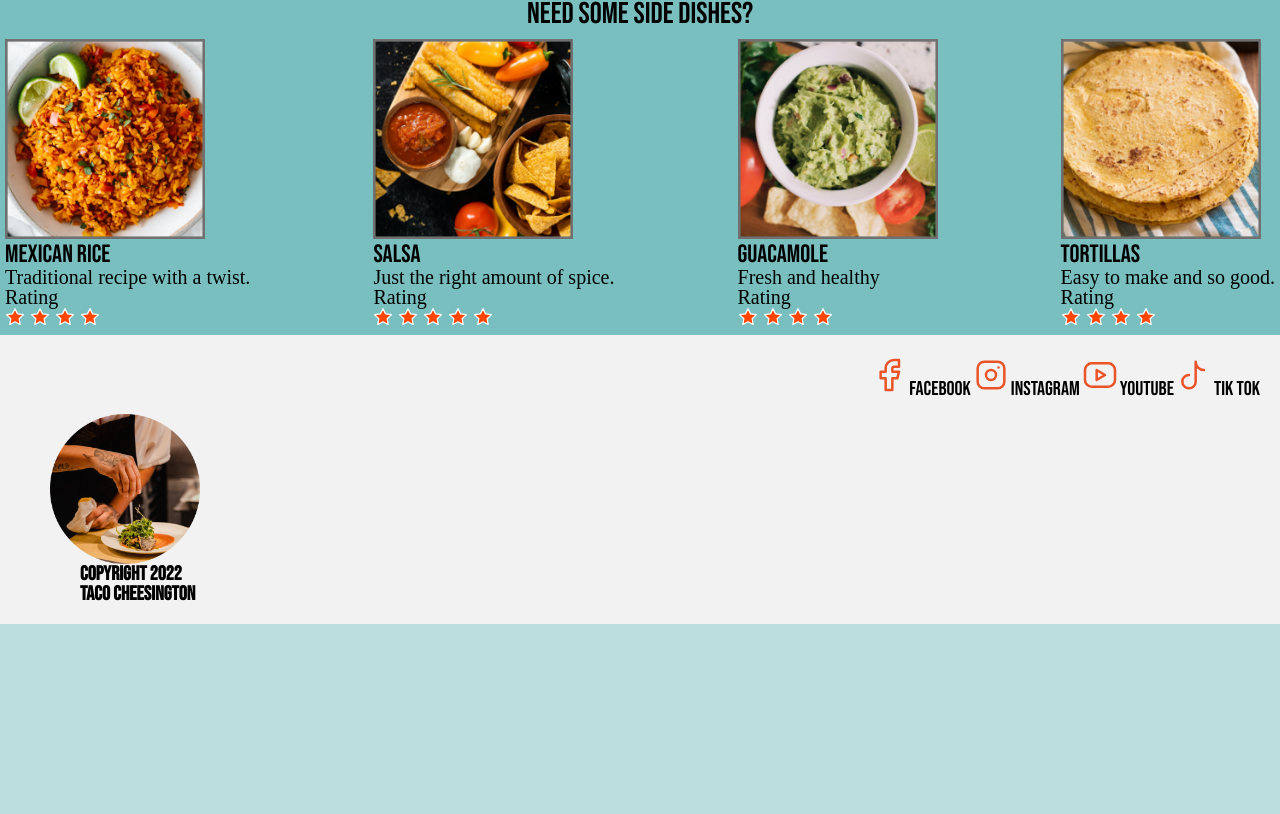
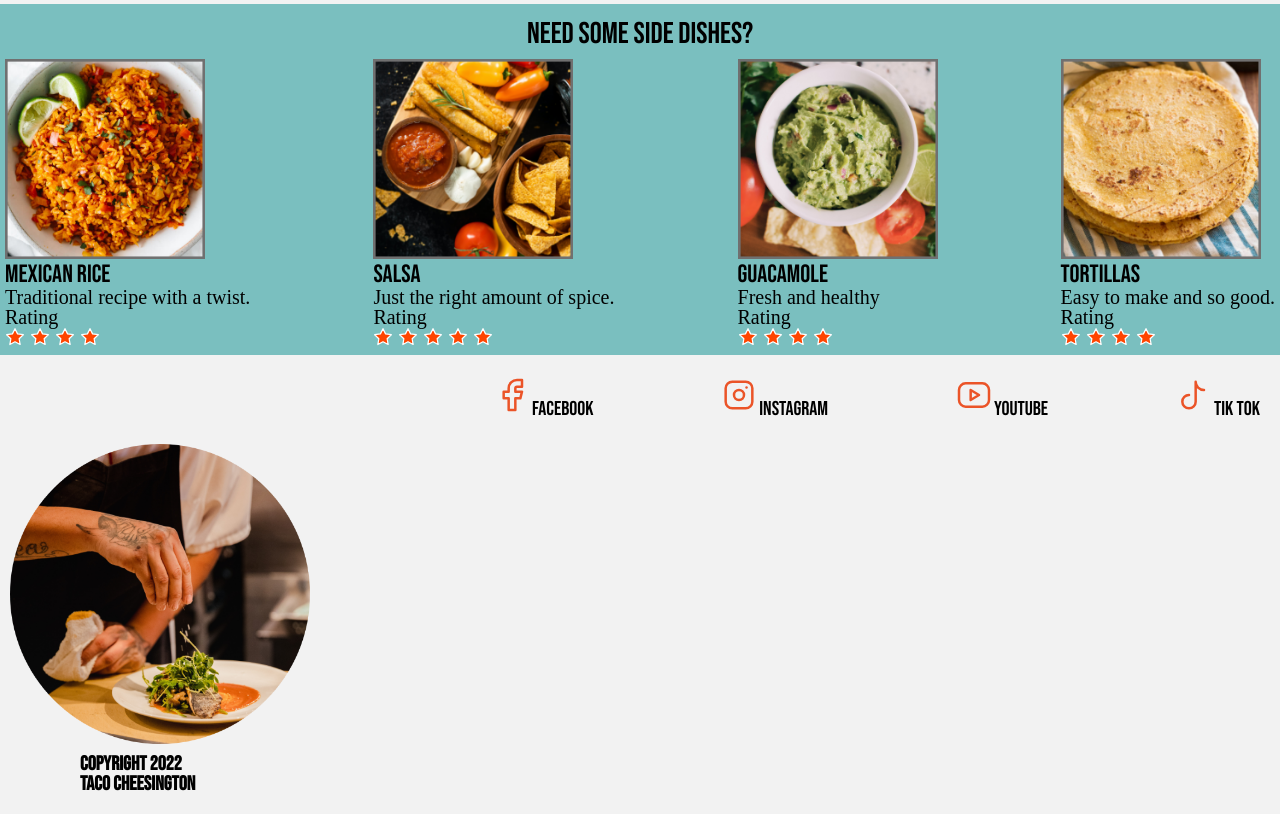
Before and after one commit to SebMezaTor/recipe, a plain HTML site: page index.html in a window 1280 px wide. Shown: the part 1684-2498 px from the top of the page. Before the commit the page ends 2308 px from the top, so only its background shows below. Drawn offline with Linux system fonts and the light colour scheme.

Commit message:
Updated CSS File
Added the last style to fix the details section.

```diff
--- a/css/styles.css
+++ b/css/styles.css
@@ -713,9 +713,12 @@ footer p {
         background-color: #000000;
 
     }
+    /* This is the part of the definition list where I struggled as well. I managed to get them to be horizontal like in the mockup but I couldn't figure out how to move the dt tags on top of the dd tags.*/
+    /* Never mind, all I had to do was add a display of block to the dl. */
 
     .definition-list dl {
         margin: auto;
+        display: block;
     }
 
     #facts {
@@ -738,7 +741,11 @@ footer p {
         display: block;
         text-align: center;
     }
+     /* I couldn't figure out how to push the directions list up, the only time I was able to push it up was when I added a div to the directions and ingredients list. When things looked alright, I was checking my other viewports and noticed that I had disorganized the direction list for every other viewport so I had to remove the divs so it wouldn't impact the other viewport. */
+    .directions {
+        display: grid;
 
+    }
 
     /* This is a list of the different classes I have for the side dishes: aside class of side-dishes, a div class of dishes-grid, a div class of dish, and a div class of description-dish. */
 
@@ -757,6 +764,19 @@ footer p {
         width: 200px;
     }
 
+    footer {
+        justify-content: space-between;
+    }
+
+    footer ul {
+        width: 60%;
+    }
+
+    footer img {
+        margin: 10px;
+        width: 300px;
+    }
+
 
     /* No floats were used for the images.*/
     /* Fix the sign in icon when you get the chance.*/
```
Also changed, not shown: index.html (+6 -0 lines).
